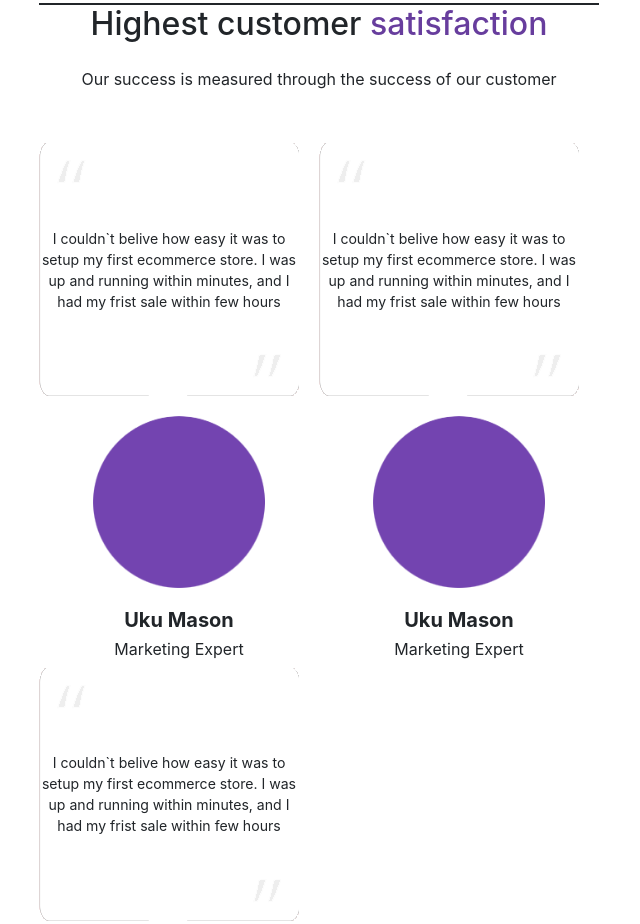
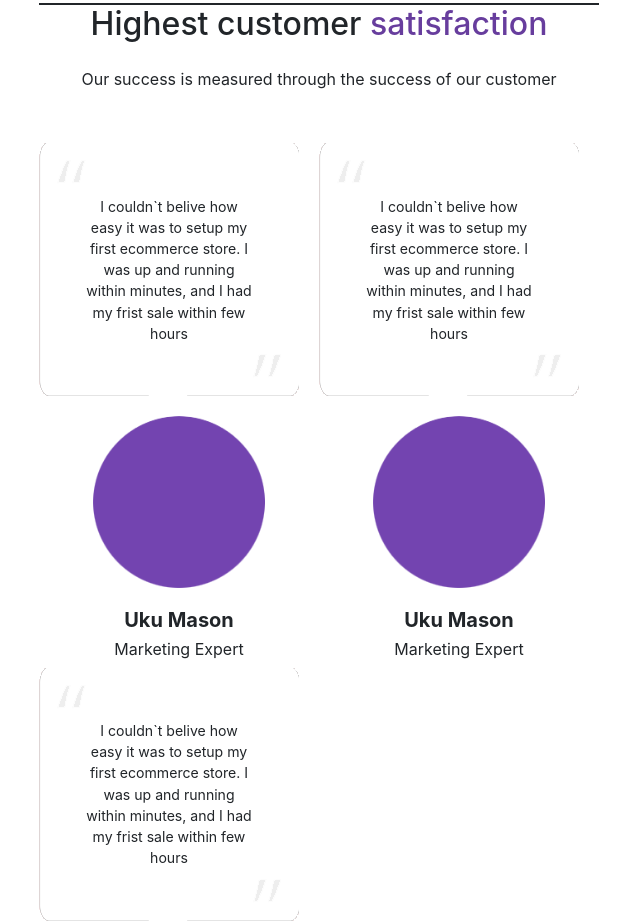
Before and after one commit to polwar98/ASCEND-RWD, a plain HTML site: page index.html in a window 768 px wide. Shown: the part 2189-3113 px from the top of the page, without its empty margins (0-640 px from the left). Drawn offline with nearby package versions, Linux system fonts and the light colour scheme.

Commit message:
Add files via upload

```diff
--- a/style.css
+++ b/style.css
@@ -251,18 +251,13 @@ body
     text-align: center;
     margin-right: 20px;
     }
-/*
 .cytat
     {
     display: block;
     position: relative;
-    left: 46px;
-    top: 40px;
-    bottom: 46px;
-    right: 40px;
+     padding: 40px 46px;
     text-align: center;
 }
-*/
 .profile img
     {
         height: 180px;
@@ -589,18 +584,13 @@ body
     text-align: center;
     margin-right: 20px;
     }
-/*
 .cytat
     {
     display: block;
     position: relative;
-    left: 46px;
-    top: 40px;
-    bottom: 46px;
-    right: 40px;
+     padding: 40px 46px;
     text-align: center;
 }
-*/
 .profile img
     {
         height: 180px;
@@ -951,18 +941,13 @@ body
     text-align: center;
     margin-right: 20px;
     }
-/*
 .cytat
     {
     display: block;
     position: relative;
-    left: 46px;
-    top: 40px;
-    bottom: 46px;
-    right: 40px;
+     padding: 40px 46px;
     text-align: center;
 }
-*/
 .profile img
     {
         height: 180px;
```
